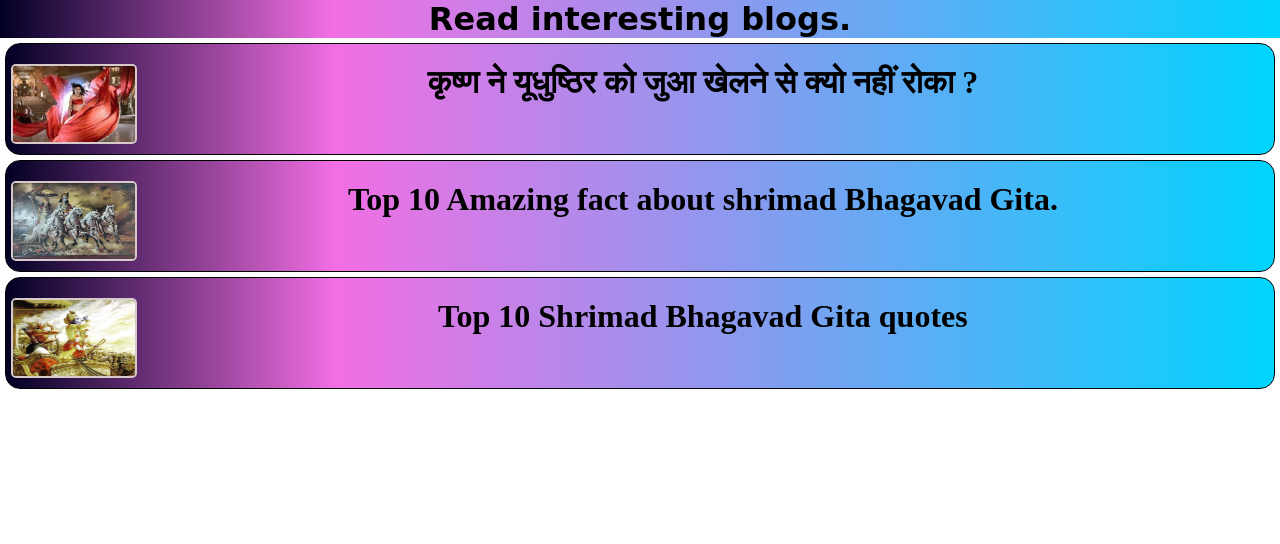
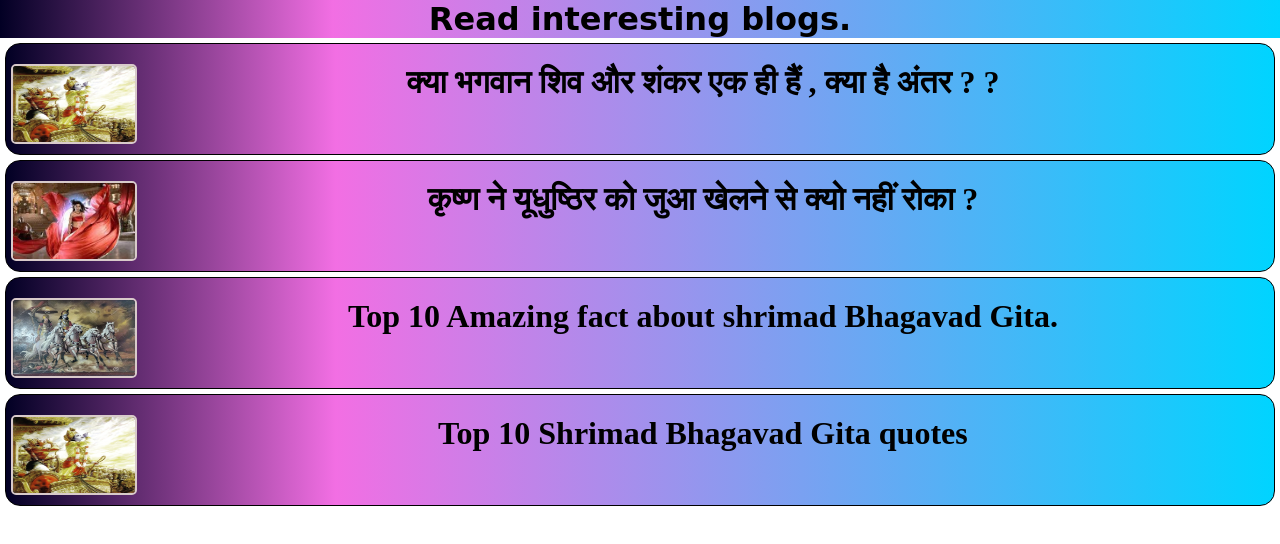
Before and after one commit to pointlessuniverse/krishnsays, a plain HTML site: page blogs.html in a window 1280 px wide. Drawn offline with Linux system fonts and the light colour scheme.

Commit message:
Update blogs.html

```diff
--- a/blogs.html
+++ b/blogs.html
@@ -72,6 +72,14 @@
 </head>
 <body>
     <h1>Read interesting blogs.</h1>
+
+      <div class="box">
+        <a href="https://krishnsays.blogspot.com/2021/10/bhagavan-shiv-aur-shankar-ji-me-antar.html">
+        <img src="images/blog4.jpg" alt="">
+      <p>  क्या भगवान शिव और शंकर एक ही हैं , क्या है अंतर ?  ? </p>
+        </a>
+    </div>
+
     <div class="box">
         <a href="https://krishnsays.blogspot.com/2021/10/thank-you-for-reading-this-post.html">
         <img src="images/blog1.jpg" alt="">
```
